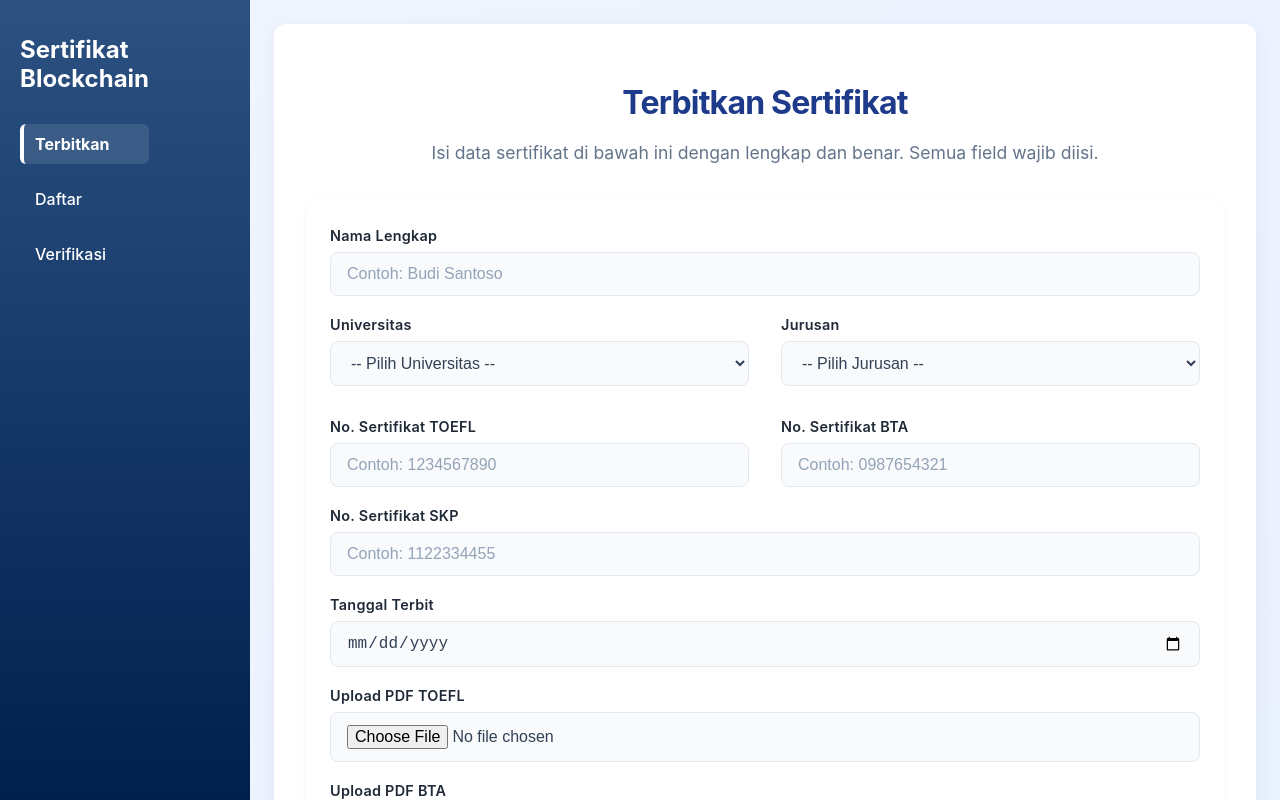
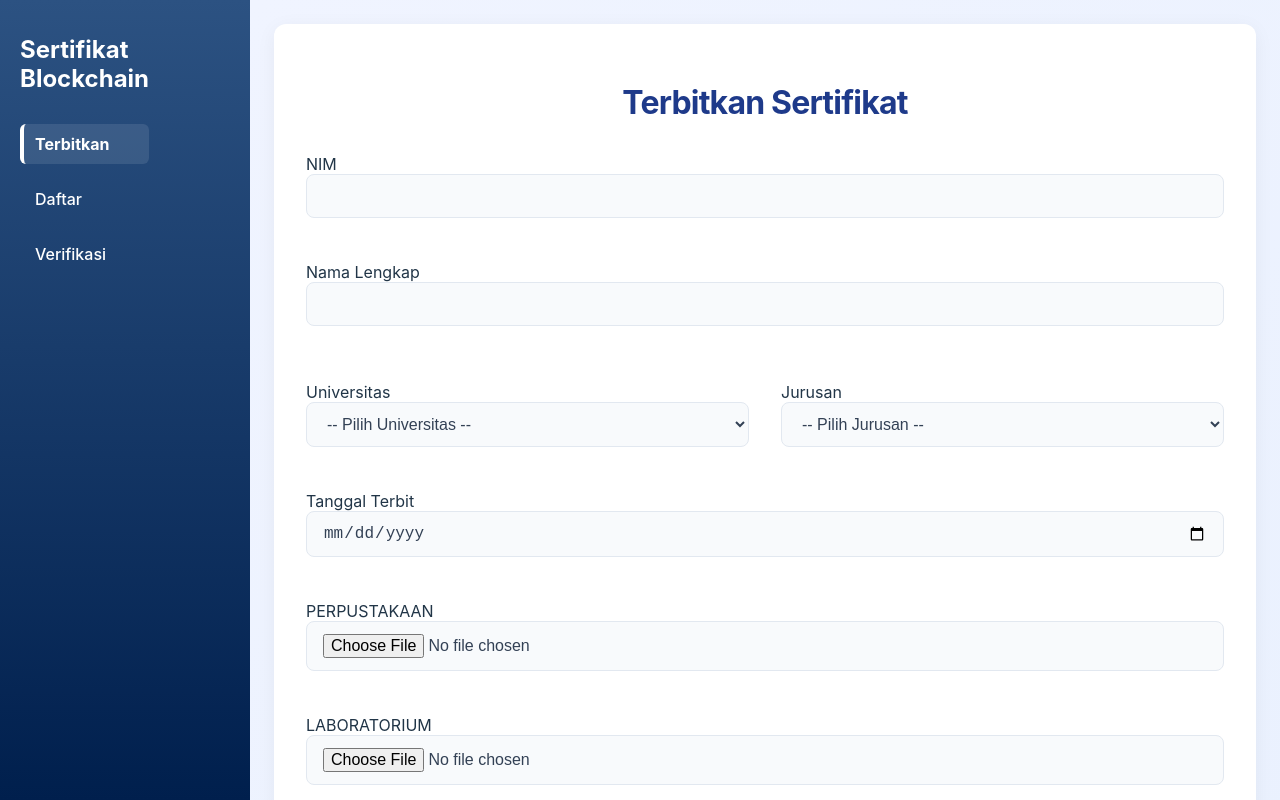
Before and after one commit to HamamPriyatmoko/web-verifikasi-sertifikat, a React (Vite) app: page /dashboard in a window 1280 px wide. Built offline with nearby package versions, Linux system fonts and the light colour scheme.

Commit message:
Update Metode Penerbitan

```diff
--- a/src/page/dashboard/Dashboard.jsx
+++ b/src/page/dashboard/Dashboard.jsx
@@ -1,22 +1,31 @@
+// Dashboard.jsx
 import React, { useState } from 'react';
+import toast, { Toaster } from 'react-hot-toast';
 import './Dashboard.css';
 import Footer from '../../components/Footer';
 
 const initialState = {
+  nim: '',
   nama: '',
   universitas: '',
   jurusan: '',
-  sertifikatToefl: '',
-  sertifikatBTA: '',
-  sertifikatSKP: '',
-  tanggal: '',
+  tanggalTerbit: '',
+};
+
+const initialFiles = {
+  pdf_perpustakaan: null,
+  pdf_laboratorium: null,
+  pdf_keuangan: null,
+  pdf_skripsi: null,
+  pdf_toefl: null,
 };
 
 const Dashboard = () => {
   const [formData, setFormData] = useState(initialState);
-  const [fileData, setFileData] = useState({ pdf_toefl: null, pdf_bta: null, pdf_skp: null });
+  const [fileData, setFileData] = useState(initialFiles);
   const [errors, setErrors] = useState({});
   const [statusMsg, setStatusMsg] = useState('');
+  const [confirmed, setConfirmed] = useState(false);
 
   const universitasList = [
     'Universitas Muhammadiyah Yogyakarta',
@@ -24,7 +33,6 @@ const Dashboard = () => {
     'Institut Teknologi Bandung',
     'Universitas Indonesia',
   ];
-
   const jurusanList = [
     'Teknologi Informasi',
     'Teknik Elektro',
@@ -35,90 +43,118 @@ const Dashboard = () => {
 
   const validateForm = () => {
     const newErrors = {};
-    if (!formData.nama) newErrors.nama = 'Nama wajib diisi';
-    if (!formData.universitas) newErrors.universitas = 'Pilih universitas';
-    if (!formData.jurusan) newErrors.jurusan = 'Pilih jurusan';
-    if (!formData.sertifikatToefl) newErrors.sertifikatToefl = 'No. Sertifikat TOEFL wajib diisi';
-    if (!formData.sertifikatBTA) newErrors.sertifikatBTA = 'No. Sertifikat BTA wajib diisi';
-    if (!formData.sertifikatSKP) newErrors.sertifikatSKP = 'No. Sertifikat SKP wajib diisi';
-    if (!formData.tanggal) newErrors.tanggal = 'Tanggal wajib diisi';
-    if (!fileData.pdf_toefl) newErrors.pdf_toefl = 'File PDF TOEFL wajib diupload';
-    if (!fileData.pdf_bta) newErrors.pdf_bta = 'File PDF BTA wajib diupload';
-    if (!fileData.pdf_skp) newErrors.pdf_skp = 'File PDF SKP wajib diupload';
+    Object.entries(formData).forEach(([key, val]) => {
+      if (!val) newErrors[key] = 'Wajib diisi';
+    });
+    Object.entries(fileData).forEach(([key, file]) => {
+      if (!file) newErrors[key] = 'File PDF wajib diupload';
+    });
+    if (!confirmed) newErrors.confirmed = 'Anda harus menyetujui data sudah benar';
     setErrors(newErrors);
     return Object.keys(newErrors).length === 0;
   };
 
   const handleChange = (e) => {
-    setFormData({ ...formData, [e.target.name]: e.target.value });
-    if (errors[e.target.name]) {
-      setErrors({ ...errors, [e.target.name]: null });
-    }
+    const { name, value } = e.target;
+    setFormData({ ...formData, [name]: value });
+    setErrors((prev) => ({ ...prev, [name]: null }));
   };
 
   const handleFileChange = (e) => {
-    setFileData({ ...fileData, [e.target.name]: e.target.files[0] });
-    if (errors[e.target.name]) {
-      setErrors({ ...errors, [e.target.name]: null });
-    }
+    const { name, files } = e.target;
+    setFileData({ ...fileData, [name]: files[0] });
+    setErrors((prev) => ({ ...prev, [name]: null }));
   };
 
   const handleSubmit = async (e) => {
     e.preventDefault();
-    setStatusMsg('');
     if (!validateForm()) {
-      setStatusMsg('Harap perbaiki error pada form.');
+      toast.error('Data belum lengkap. Mohon isi semua field.');
+      setStatusMsg('Maaf Data Belum Lengkap Silahkan Isi Terlebih Dahulu.');
       return;
     }
-    setStatusMsg('Menerbitkan sertifikat ke blockchain...');
+
     try {
       const fd = new FormData();
-      Object.entries(formData).forEach(([key, val]) => fd.append(key, val));
-      fd.append('pdf_toefl', fileData.pdf_toefl);
-      fd.append('pdf_bta', fileData.pdf_bta);
-      fd.append('pdf_skp', fileData.pdf_skp);
+      Object.entries(formData).forEach(([k, v]) => fd.append(k, v));
+      Object.entries(fileData).forEach(([k, f]) => fd.append(k, f));
 
-      const res = await fetch('http://127.0.0.1:5000/terbitkan_sertifikat_blockchain', {
+      const uploadPromise = fetch('http://127.0.0.1:5000/sertifikat', {
         method: 'POST',
         body: fd,
+      }).then(async (res) => {
+        const body = await res.json();
+        if (!res.ok) throw new Error(body.error || 'Request gagal');
+        return body;
       });
-      const data = await res.json();
-      if (res.ok && data.transaction_hash) {
-        setStatusMsg('Sukses! Sertifikat telah diterbitkan di blockchain.');
+
+      toast.promise(uploadPromise, {
+        loading: 'Mengunggah data & file…',
+        success: '✅ Sertifikat berhasil diterbitkan!',
+        error: (err) => `❌ Gagal: ${err.message}`,
+      });
+
+      await uploadPromise;
+
       setFormData(initialState);
-        setFileData({ pdf_toefl: null, pdf_bta: null, pdf_skp: null });
+      setFileData(initialFiles);
+      setConfirmed(false);
       setErrors({});
-      } else {
-        setStatusMsg(data.error || 'Gagal menerbitkan sertifikat. Coba lagi.');
-      }
     } catch (err) {
-      setStatusMsg('Terjadi kesalahan koneksi. Pastikan server backend berjalan.');
-      console.error('API call failed:', err);
+      setStatusMsg(`❌ Gagal: ${err.message}`);
     }
   };
 
   return (
     <div className="dashboard-page-content">
+      <Toaster
+        position="top-right"
+        toastOptions={{
+          style: {
+            minWidth: '350px', // lebih lebar
+            padding: '16px 24px',
+            color: '#788286', // teks putih
+            background: 'rgba(85, 169, 224, 0.34)', // biru laut
+            borderRadius: '8px',
+            boxShadow: '0 4px 14px rgba(0, 95, 153, 0.2)',
+          },
+          success: {
+            iconTheme: {
+              primary: '#FFFFFF',
+              secondary: '#d1e8fd',
+            },
+          },
+          error: {
+            iconTheme: {
+              primary: '#FFFFFF',
+              secondary: '#D9534F',
+            },
+          },
+        }}
+      />
       <main className="dashboard-container">
         <div className="dashboard-header">
           <h2 className="dashboard-heading">Terbitkan Sertifikat</h2>
-          <p className="dashboard-subtext">
-            Isi data sertifikat di bawah ini dengan lengkap dan benar. Semua field wajib diisi.
-          </p>
         </div>
 
         <form onSubmit={handleSubmit} className="dashboard-form">
-          <div className="dashboard-card">
-            {/* Text Inputs */}
           <div className="dashboard-form-group">
-              <label htmlFor="nama" className="dashboard-label">
-                Nama Lengkap
-              </label>
+            <label htmlFor="nim">NIM</label>
+            <input
+              id="nim"
+              name="nim"
+              value={formData.nim}
+              onChange={handleChange}
+              className={`dashboard-input ${errors.nim ? 'input-error' : ''}`}
+            />
+            {errors.nim && <p className="error-text">{errors.nim}</p>}
+          </div>
+
+          <div className="dashboard-form-group">
+            <label htmlFor="nama">Nama Lengkap</label>
             <input
               id="nama"
               name="nama"
-                type="text"
-                placeholder="Contoh: Budi Santoso"
               value={formData.nama}
               onChange={handleChange}
               className={`dashboard-input ${errors.nama ? 'input-error' : ''}`}
@@ -128,9 +164,7 @@ const Dashboard = () => {
 
           <div className="dashboard-form-row">
             <div className="dashboard-form-group">
-                <label htmlFor="universitas" className="dashboard-label">
-                  Universitas
-                </label>
+              <label htmlFor="universitas">Universitas</label>
               <select
                 id="universitas"
                 name="universitas"
@@ -147,9 +181,7 @@ const Dashboard = () => {
               {errors.universitas && <p className="error-text">{errors.universitas}</p>}
             </div>
             <div className="dashboard-form-group">
-                <label htmlFor="jurusan" className="dashboard-label">
-                  Jurusan
-                </label>
+              <label htmlFor="jurusan">Jurusan</label>
               <select
                 id="jurusan"
                 name="jurusan"
@@ -167,115 +199,49 @@ const Dashboard = () => {
             </div>
           </div>
 
-            <div className="dashboard-form-row">
           <div className="dashboard-form-group">
-                <label htmlFor="sertifikatToefl" className="dashboard-label">
-                  No. Sertifikat TOEFL
+            <label htmlFor="tanggalTerbit">Tanggal Terbit</label>
+            <input
+              id="tanggalTerbit"
+              name="tanggalTerbit"
+              type="date"
+              value={formData.tanggalTerbit}
+              onChange={handleChange}
+              className={`dashboard-input ${errors.tanggalTerbit ? 'input-error' : ''}`}
+            />
+            {errors.tanggalTerbit && <p className="error-text">{errors.tanggalTerbit}</p>}
+          </div>
+
+          {Object.keys(initialFiles).map((key) => (
+            <div className="dashboard-form-group" key={key}>
+              <label htmlFor={key}>
+                {key.replace('pdf_', '').replace(/_/g, ' ').toUpperCase()}
               </label>
               <input
-                  id="sertifikatToefl"
-                  name="sertifikatToefl"
-                  type="text"
-                  placeholder="Contoh: 1234567890"
-                  value={formData.sertifikatToefl}
-                  onChange={handleChange}
-                  className={`dashboard-input ${errors.sertifikatToefl ? 'input-error' : ''}`}
-                />
-                {errors.sertifikatToefl && <p className="error-text">{errors.sertifikatToefl}</p>}
-              </div>
-              <div className="dashboard-form-group">
-                <label htmlFor="sertifikatBTA" className="dashboard-label">
-                  No. Sertifikat BTA
-                </label>
-                <input
-                  id="sertifikatBTA"
-                  name="sertifikatBTA"
-                  type="text"
-                  placeholder="Contoh: 0987654321"
-                  value={formData.sertifikatBTA}
-                  onChange={handleChange}
-                  className={`dashboard-input ${errors.sertifikatBTA ? 'input-error' : ''}`}
-                />
-                {errors.sertifikatBTA && <p className="error-text">{errors.sertifikatBTA}</p>}
-              </div>
-            </div>
-
-            <div className="dashboard-form-group">
-              <label htmlFor="sertifikatSKP" className="dashboard-label">
-                No. Sertifikat SKP
-              </label>
-              <input
-                id="sertifikatSKP"
-                name="sertifikatSKP"
-                type="text"
-                placeholder="Contoh: 1122334455"
-                value={formData.sertifikatSKP}
-                onChange={handleChange}
-                className={`dashboard-input ${errors.sertifikatSKP ? 'input-error' : ''}`}
-              />
-              {errors.sertifikatSKP && <p className="error-text">{errors.sertifikatSKP}</p>}
-            </div>
-
-            <div className="dashboard-form-group">
-              <label htmlFor="tanggal" className="dashboard-label">
-                Tanggal Terbit
-              </label>
-              <input
-                id="tanggal"
-                name="tanggal"
-                type="date"
-                value={formData.tanggal}
-                onChange={handleChange}
-                className={`dashboard-input ${errors.tanggal ? 'input-error' : ''}`}
-              />
-              {errors.tanggal && <p className="error-text">{errors.tanggal}</p>}
-            </div>
-
-            {/* File Inputs */}
-            <div className="dashboard-form-group">
-              <label htmlFor="pdf_toefl" className="dashboard-label">
-                Upload PDF TOEFL
-              </label>
-              <input
-                id="pdf_toefl"
-                name="pdf_toefl"
+                id={key}
+                name={key}
                 type="file"
                 accept="application/pdf"
                 onChange={handleFileChange}
-                className={`dashboard-input ${errors.pdf_toefl ? 'input-error' : ''}`}
+                className={`dashboard-input ${errors[key] ? 'input-error' : ''}`}
               />
-              {errors.pdf_toefl && <p className="error-text">{errors.pdf_toefl}</p>}
+              {errors[key] && <p className="error-text">{errors[key]}</p>}
             </div>
+          ))}
 
           <div className="dashboard-form-group">
-              <label htmlFor="pdf_bta" className="dashboard-label">
-                Upload PDF BTA
+            <label className="confirm-label">
+              <input
+                type="checkbox"
+                checked={confirmed}
+                onChange={(e) => {
+                  setConfirmed(e.target.checked);
+                  setErrors((prev) => ({ ...prev, confirmed: null }));
+                }}
+              />{' '}
+              Saya telah memeriksa dan data sudah benar
             </label>
-              <input
-                id="pdf_bta"
-                name="pdf_bta"
-                type="file"
-                accept="application/pdf"
-                onChange={handleFileChange}
-                className={`dashboard-input ${errors.pdf_bta ? 'input-error' : ''}`}
-              />
-              {errors.pdf_bta && <p className="error-text">{errors.pdf_bta}</p>}
-            </div>
-
-            <div className="dashboard-form-group">
-              <label htmlFor="pdf_skp" className="dashboard-label">
-                Upload PDF SKP
-              </label>
-              <input
-                id="pdf_skp"
-                name="pdf_skp"
-                type="file"
-                accept="application/pdf"
-                onChange={handleFileChange}
-                className={`dashboard-input ${errors.pdf_skp ? 'input-error' : ''}`}
-              />
-              {errors.pdf_skp && <p className="error-text">{errors.pdf_skp}</p>}
-            </div>
+            {errors.confirmed && <p className="error-text">{errors.confirmed}</p>}
           </div>
 
           <div className="dashboard-form-action">
@@ -289,16 +255,10 @@ const Dashboard = () => {
           <div className="dashboard-status">
             <p
               className={`status-text ${
-                statusMsg.includes('Sukses')
-                  ? 'success'
-                  : statusMsg.includes('Harap perbaiki')
-                  ? 'error'
-                  : statusMsg.includes('Gagal')
-                  ? 'error'
-                  : 'info'
-              }
-            `}>
-              {statusMsg}
+                statusMsg.includes('✅') ? 'success' : statusMsg.includes('❌') ? 'error' : 'info'
+              }`}>
+              {' '}
+              {statusMsg}{' '}
             </p>
           </div>
         )}
```
Lines whose indentation alone changed are shown as unchanged.
